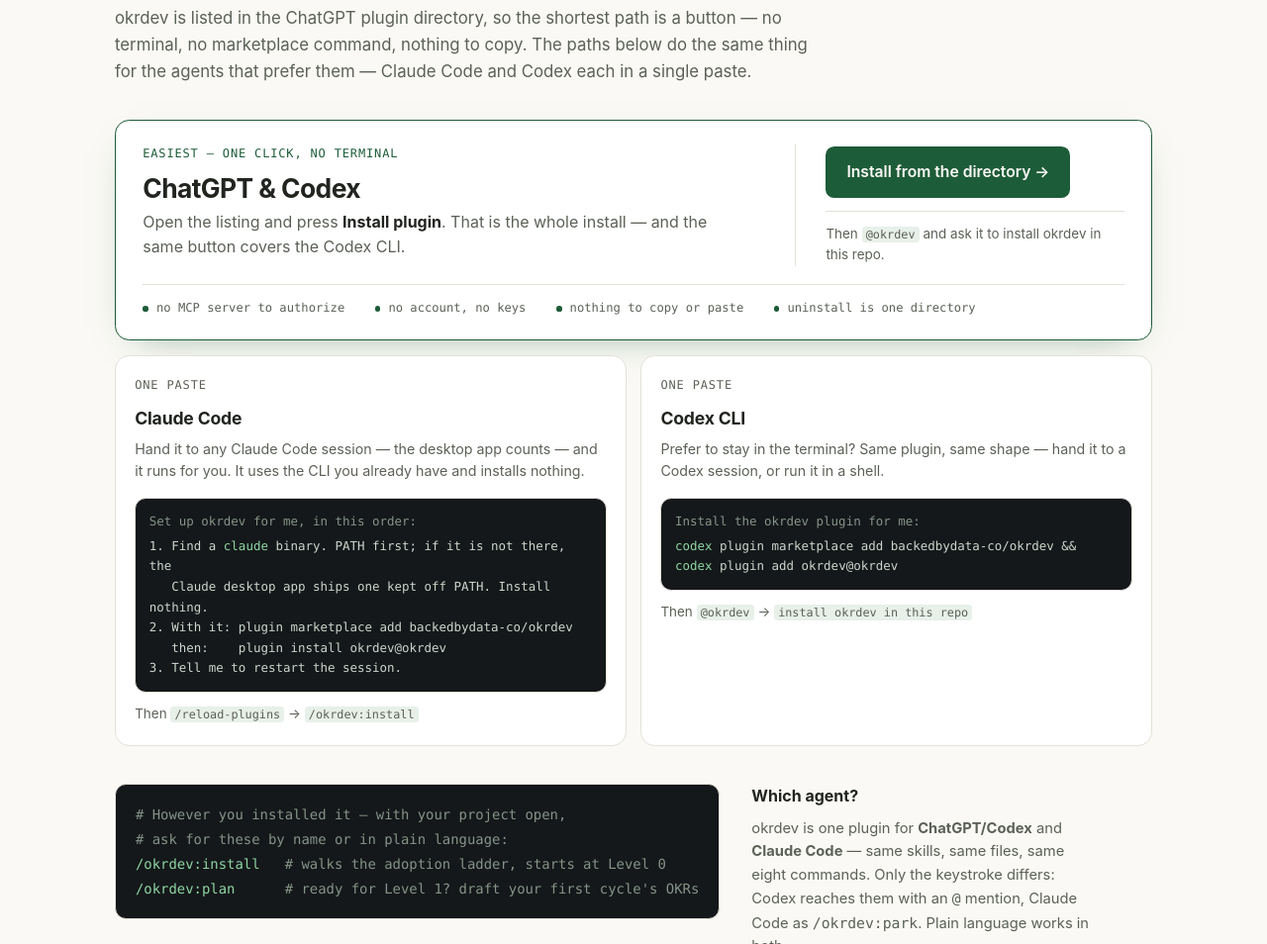
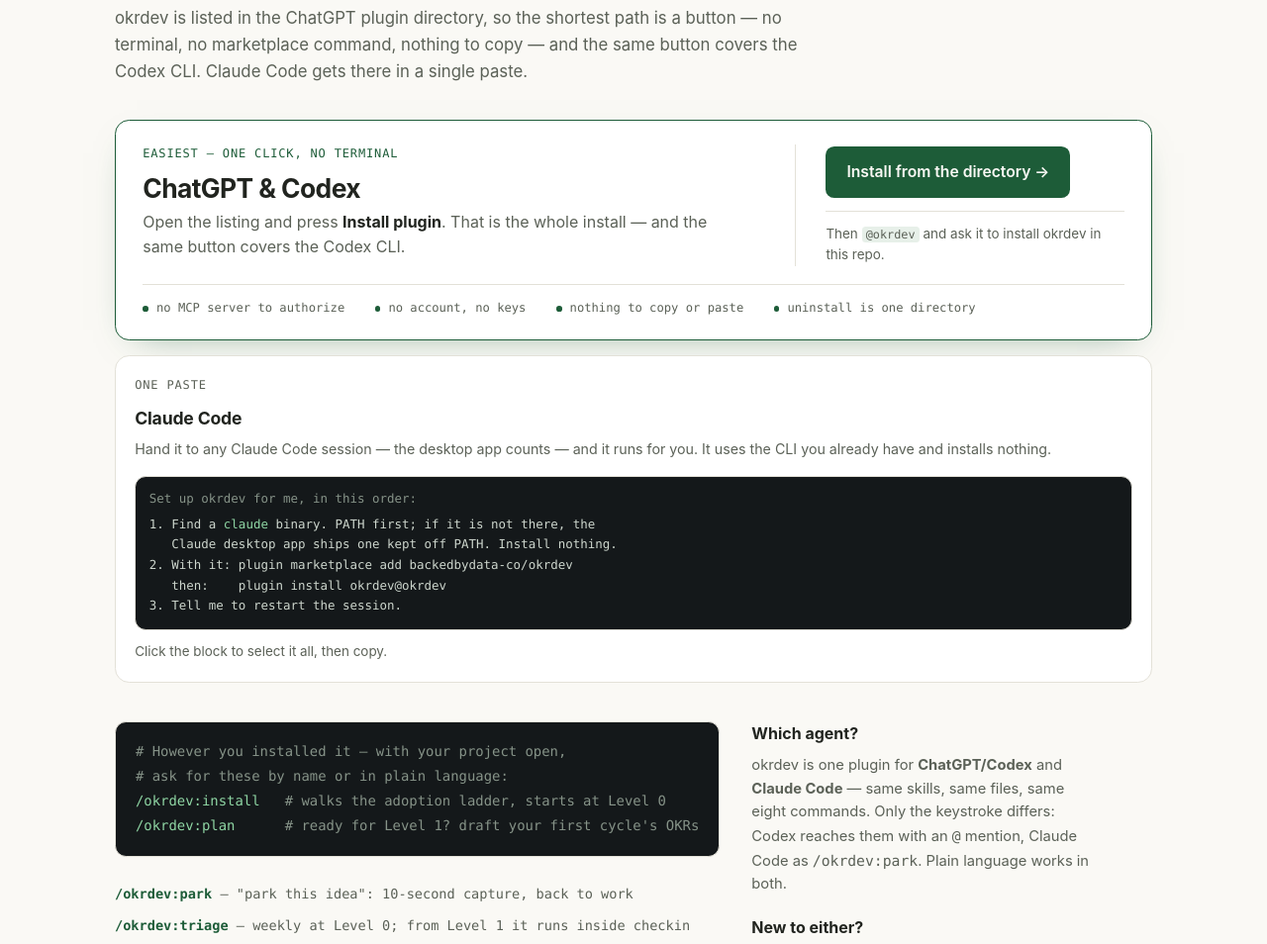
Before and after one commit to backedbydata-co/okrdev, a plain HTML site: page site/index.html in a window 1280 px wide. Shown: the part 3140-4094 px from the top of the page at 99% size. Drawn offline with Linux system fonts and the light colour scheme.

Commit message:
Site: one paste card, click-to-select, no reload-plugins
Removes the Codex CLI card — the directory button covers it and says so —
and collapses the install grid to one column, since the two-column subgrid
existed only to line up two side-by-side code blocks.

Drops the /reload-plugins line from the Quickstart on both the site and the
README: the paste's own last step already says to restart. It stays in
docs/adoption.md, where the by-hand install still needs it.

Code blocks are click-to-select via user-select: all. CSS rather than a copy
button, because site/README.md commits the page to shipping no scripts.

KR: 2.2

```diff
--- a/site/index.html
+++ b/site/index.html
@@ -165,19 +165,10 @@
   .ladder-note { margin-top: 1.1rem; font-size: .92rem; color: var(--ink-soft); max-width: 44rem; }
 
   /* install */
-  .installs { display: grid; grid-template-columns: repeat(2, minmax(0, 1fr)); gap: .9rem; margin-top: 2.2rem; align-items: stretch; }
-  /* row 2 rides the parent's row tracks, so both cards' code blocks start on the
-     same line no matter how the prose above them happens to wrap */
-  .installs > .ipath:not(.ipath-banner) { grid-row: span 4; grid-template-rows: subgrid; row-gap: 0; }
-  @supports (grid-template-rows: subgrid) {
-    .installs > .ipath:not(.ipath-banner) { display: grid; }
-    .installs > .ipath:not(.ipath-banner) .act { margin-top: 0; }
-  }
-  @media (max-width: 900px) {
-    .installs { grid-template-columns: 1fr; }
-    .installs > .ipath:not(.ipath-banner) { grid-row: auto; display: flex; }
-    .installs > .ipath:not(.ipath-banner) .act { margin-top: auto; }
-  }
+  /* One column: the directory banner and the single Claude Code card each stack full
+     width. The two-column subgrid this replaced existed only to line up two side-by-side
+     code blocks; with one paste card left there is nothing to align. */
+  .installs { display: grid; grid-template-columns: 1fr; gap: .9rem; margin-top: 2.2rem; align-items: stretch; }
   .ipath {
     display: flex; flex-direction: column;
     border: 1px solid var(--line); border-radius: .9rem; padding: 1.25rem 1.2rem 1.3rem;
@@ -196,6 +187,7 @@
   .ipath .act pre.code {
     margin: 0; font-size: .78rem; line-height: 1.65; padding: .8rem .85rem;
     white-space: pre-wrap; overflow-wrap: break-word; overflow-x: visible;
+    -webkit-user-select: all; user-select: all; cursor: copy;
   }
   .ipath .act pre.code .c { display: block; margin-bottom: .3rem; }
   .ipath .then { margin-top: .7rem; font-size: .84rem; }
@@ -458,8 +450,8 @@
       <h2>One click to install. One directory to uninstall.</h2>
       <p class="sec-lede">
         okrdev is listed in the ChatGPT plugin directory, so the shortest path is a button —
-        no terminal, no marketplace command, nothing to copy. The paths below do the same
-        thing for the agents that prefer them — Claude Code and Codex each in a single paste.
+        no terminal, no marketplace command, nothing to copy — and the same button covers
+        the Codex CLI. Claude Code gets there in a single paste.
       </p>
 
       <div class="installs">
@@ -493,20 +485,10 @@
 2. With it: plugin marketplace add backedbydata-co/okrdev
    then:    plugin install okrdev@okrdev
 3. Tell me to restart the session.</pre>
-            <p class="then">Then <code>/reload-plugins</code> → <code>/okrdev:install</code></p>
+            <p class="then">Click the block to select it all, then copy.</p>
           </div>
         </div>
 
-        <div class="ipath">
-          <p class="tag">One paste</p>
-          <h3>Codex CLI</h3>
-          <p>Prefer to stay in the terminal? Same plugin, same shape — hand it to a Codex
-             session, or run it in a shell.</p>
-          <div class="act">
-<pre class="code"><span class="c">Install the okrdev plugin for me:</span><span class="k">codex</span> plugin marketplace add backedbydata-co/okrdev &amp;&amp; <span class="k">codex</span> plugin add okrdev@okrdev</pre>
-            <p class="then">Then <code>@okrdev</code> → <code>install okrdev in this repo</code></p>
-          </div>
-        </div>
       </div>
 
       <div class="install-cols">
```
Also changed, not shown: CHANGELOG.md, README.md.
